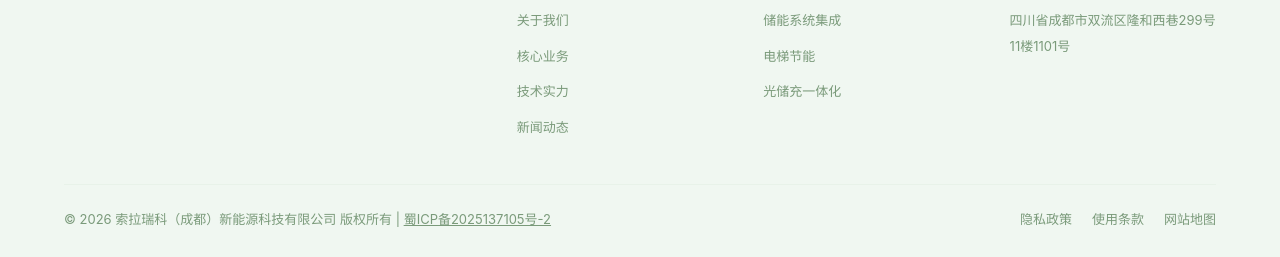
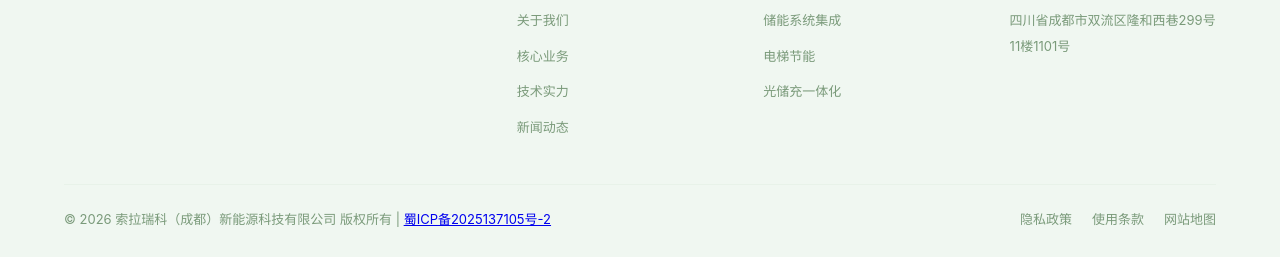
Before and after one commit to cdlg05ys/solarix-website, a plain HTML site: page about.html in a window 1280 px wide. Shown: the part 928-1185 px from the top of the page. Drawn offline with Linux system fonts and the light colour scheme.

Commit message:
fix: ICP link visibility with icp-link class

```diff
--- a/about.html
+++ b/about.html
@@ -113,7 +113,7 @@
       </div>
     </div>
     <div class="footer-bottom">
-      <span>&copy; <span data-c="copyright_year">2026</span> <span data-c="company_full">索拉瑞科（成都）新能源科技有限公司</span> 版权所有 | <a href="https://beian.miit.gov.cn/" target="_blank" rel="noopener" style="color:inherit;">蜀ICP备2025137105号-2</a></span>
+      <span>&copy; <span data-c="copyright_year">2026</span> <span data-c="company_full">索拉瑞科（成都）新能源科技有限公司</span> 版权所有 | <a href="https://beian.miit.gov.cn/" target="_blank" rel="noopener" class="icp-link">蜀ICP备2025137105号-2</a></span>
       <div class="links">
         <a href="#">隐私政策</a>
         <a href="#">使用条款</a>
```
